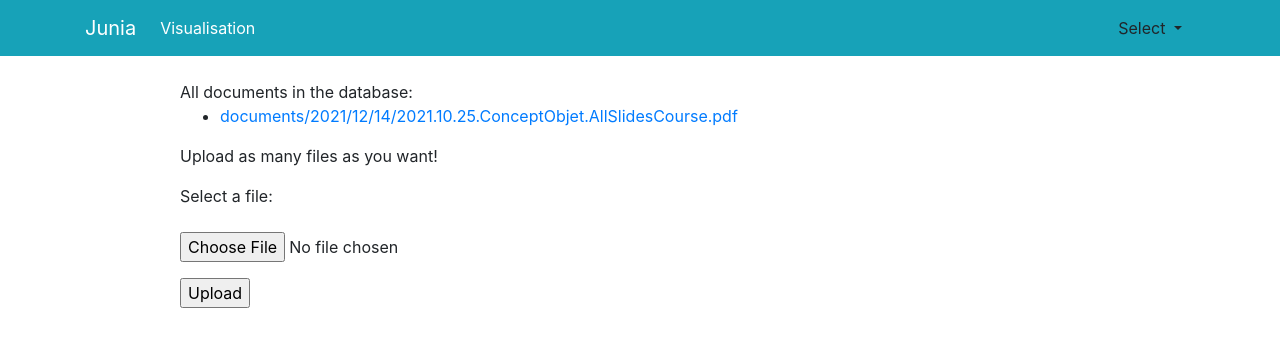
After one commit to Joshuaofori/Junia_Visualisation_Yes, a Django app: page /forms in a window 1280 px wide. The commit adds this page. Shown: the top 347 px of the page. Run offline with Django 3.2, Linux system fonts and the light colour scheme; data comes from the database, SQL or seed files in the repository; both versions use the stored data as it was after the commit; parts of the project's set-up code (start-up, migrations or seed data) failed here and were passed over.

Commit message:
finished

```diff
--- a/projectjunia/urls.py
+++ b/projectjunia/urls.py
@@ -18,8 +18,16 @@ Including another URLconf
 from django.contrib import admin
 from django.urls import path
 from visualisation.views import main_view
+from visualisation.views import my_view
+from visualisation.views import second_view
+from visualisation.views import third_view
+from visualisation.views import fourth_view
 
 urlpatterns = [
     path('admin/', admin.site.urls),
-     path('',main_view,name='main_view'),
+    path('',my_view,name='main_view'),
+    path('forms',my_view,name='upload file'),
+    path('secondview',second_view),
+    path('thirdview',third_view),
+    path('fourthview',fourth_view)
 ]
--- /dev/null
+++ b/templates/dashboard/upload.html
@@ -0,0 +1,38 @@
+{% extends 'partials/base.html' %}
+{% block title %}Home Page{% endblock %}
+
+{% block content %}
+<div class="container">
+    <div class="row mt-4">
+        <div class="col-md-10 offset-md-1">
+            {% if documents %}
+            All documents in the database:
+            <ul>
+                {% for document in documents %}
+                    <li><a href="{{ document.docfile.url }}">{{ document.docfile.name }}</a></li>
+                {% endfor %}
+            </ul>
+        {% else %}
+            <p>No documents.</p>
+        {% endif %}
+
+        <!-- Upload form. Note enctype attribute! -->
+        <form action="" method="post" enctype="multipart/form-data">
+            {% csrf_token %}
+            {{ message }}
+            <p>{{ form.non_field_errors }}</p>
+
+            <p>{{ form.docfile.label_tag }} {{ form.docfile.help_text }}</p>
+
+            <p>
+                {{ form.docfile.errors }}
+                {{ form.docfile }}
+            </p>
+
+            <p><input type="submit" value="Upload"/></p>
+        </form>
+        </div>
+    </div>
+</div>
+
+{% endblock %}
--- a/templates/partials/nav.html
+++ b/templates/partials/nav.html
@@ -14,5 +14,17 @@
                 </li>
             </ul>
         </div>
+        <div class="dropdown">
+            <a class="btn  dropdown-toggle" href="#" role="button" id="dropdownMenuLink" data-toggle="dropdown" aria-expanded="false">
+              Select
+            </a>
+
+            <div class="dropdown-menu" aria-labelledby="dropdownMenuLink">
+              <a class="dropdown-item" href="#">Days</a>
+              <a class="dropdown-item" href="#">Week</a>
+              <a class="dropdown-item" href="#">Month</a>
+              <a class="dropdown-item" href="#">Year</a>
+            </div>
+          </div>
     </div>
 </nav>
--- /dev/null
+++ b/visualisation/forms.py
@@ -0,0 +1,5 @@
+from django import forms
+
+
+class DocumentForm(forms.Form):
+    docfile = forms.FileField(label='Select a file')
--- a/visualisation/models.py
+++ b/visualisation/models.py
@@ -10,3 +10,11 @@ class Visualisation(models.Model):
 
     def __str__(self):
         return self.item
+
+
+
+
+
+
+class Document(models.Model):
+    docfile = models.FileField(upload_to='documents/%Y/%m/%d')
--- /dev/null
+++ b/visualisation/util2.py
@@ -0,0 +1,117 @@
+
+import pandas as pd
+import numpy as np
+import matplotlib.pyplot as plt
+import seaborn as sns
+import calendar
+import itertools
+import matplotlib.pyplot as plt
+import base64
+from io import BytesIO
+import seaborn as sns
+
+#Booléen
+bool_percent=False
+bool_smooth=True
+
+bool_weekend=False
+
+bool_annee=False
+bool_mois=True
+choix_mois=9
+choix_annee=2020 if choix_mois>=9 else 2021
+bool_semaine=False
+choix_semaine=38
+amphi = pd.read_csv("/home/joshua/Downloads/csv_amphi.csv",sep=";",encoding="cp1252")
+
+def smooth(y, box_pts):
+    box = np.ones(box_pts)/box_pts
+    y_smooth = np.convolve(y, box, mode='same')
+    return y_smooth
+
+amphi["date"] = pd.to_datetime(amphi["date"],format='%d/%m/%Y')
+amphi["Debut.evenement"] = pd.to_datetime(amphi["Début.Événement"],format='%d/%m/%Y %H:%M')
+amphi["Fin.evenement"] = pd.to_datetime(amphi["Fin.Événement"],format='%d/%m/%Y %H:%M')
+
+nb_places = amphi["Nombre de places.Ressource"][0]
+#print(amphi.info())
+
+date_rng = pd.date_range(min(amphi["Debut.evenement"]), max(amphi["Fin.evenement"]),freq='0.5H')
+#print(date_rng)
+
+# associe à chaque demi-heure le nombre d'élèves dans la salle
+# temps de chargement : 4 min
+nb_eleves=[0 for i in date_rng]
+
+for i in range(len(amphi["Fin.evenement"])):
+    j=0
+    while j<len(date_rng):
+        if not (amphi["Fin.evenement"][i]<=date_rng[j] or amphi["Debut.evenement"][i]>date_rng[j]):
+            nb_eleves[j]=max(nb_eleves[j],amphi["Nombre d'apprenants inscrits.Intervention"][i])
+        j+=1
+    if i%int(len(amphi["Code.Ressource"])/10)==0:
+        print(round(i/len(amphi["Code.Ressource"]),1),end=" ")
+print('fin')
+
+df_eleves = pd.DataFrame({'nb_eleves':nb_eleves},index=pd.to_datetime(date_rng))
+df_eleves.insert(1, 'year', df_eleves.index.isocalendar().year)
+df_eleves.insert(2, 'month', df_eleves.index.month)
+df_eleves.insert(3, 'week', df_eleves.index.isocalendar().week)
+df_eleves.insert(4, 'weekday', df_eleves.index.weekday)
+df_eleves.insert(5, 'time', df_eleves.index.time)
+print(df_eleves)
+
+
+def get_graph2():
+    buffer = BytesIO()
+    plt.savefig(buffer, format='png')
+    buffer.seek(0)
+    image_png = buffer.getvalue()
+    graph = base64.b64encode(image_png)
+    graph = graph.decode('utf-8')
+    buffer.close()
+    return graph
+
+def get_util2_first():
+    df_eleves_graphe=df_eleves.copy()
+    df_eleves_graphe=df_eleves_graphe.resample('1D').apply(lambda x : max(x))
+    plt.close()
+    fig, ax = plt.subplots()
+
+    if bool_weekend:
+      df_eleves_graphe=df_eleves_graphe[ ((df_eleves_graphe["weekday"]!=6) & (df_eleves_graphe["weekday"]!=5)) ]
+
+
+    if bool_percent:
+        df_eleves_graphe["nb_eleves"]=df_eleves_graphe["nb_eleves"]/nb_places*100
+        cap=100
+        ax.set_ylabel("Pourcentage d'élèves dans la salle")
+    else:
+        cap=150
+        ax.set_ylabel("nombre d'élèves dans la salle")
+
+    if bool_annee:
+
+        plt.plot(df_eleves_graphe.index,df_eleves_graphe["nb_eleves"], color="black")
+        ax.axhline(cap, color="red", ls="--")
+        if bool_smooth:
+            y_smooth=smooth(df_eleves_graphe["nb_eleves"],30)
+            plt.plot(df_eleves_graphe.index, y_smooth, color="#68A3E6" )
+            plt.fill_between(df_eleves_graphe.index, y_smooth, color = '#97BDE7')
+
+        ax.set_xlabel('année scolaire 2020/2021')
+        plt.title("Capacité de l'amphi C304 ("+str(nb_places)+" places) sur l'année 2020/21, par jour")
+
+    elif bool_mois:
+        df_eleves_mois = df_eleves[ (df_eleves["month"]==choix_mois) ]
+        plt.plot(df_eleves_mois.index,df_eleves_mois["nb_eleves"], color="black")
+        ax.axhline(cap, color="red", ls="--")
+    if bool_smooth:
+        y_smooth=smooth(df_eleves_mois["nb_eleves"],60)
+        plt.plot(df_eleves_mois.index, y_smooth, color="#68A3E6" )
+        plt.fill_between(df_eleves_mois.index, y_smooth, color = '#97BDE7')
+
+    ax.set_xlabel('mois de '+calendar.month_name[choix_mois])
+    plt.title("Capacité de l'amphi C304 ("+str(nb_places)+" places)")
+    graph = get_graph2()
+    return graph
--- a/visualisation/utils.py
+++ b/visualisation/utils.py
@@ -27,7 +27,7 @@ def get_graph():
 
 def get_plot(x,y):
     plt.switch_backend('AGG')
-    plt.figure(figsize=(10,5))
+    plt.figure(figsize=(10,7))
     plt.title('visualisation')
     plt.plot(x,y)
     plt.xticks(rotation=45)
@@ -97,5 +97,5 @@ def get_first():
     axes.yaxis.set_ticklabels(['Lundi', 'Mardi', 'Mercredi', 'Jeudi', 'Vendredi','Samedi','Dimanche'],rotation = 0)
     axes.set_xlabel('année scolaire 2020/2021')
     axes.set_ylabel("jour de la semaine")
-    graph = get_graph();
-    return graph;
+    graph = get_graph()
+    return graph
--- a/visualisation/views.py
+++ b/visualisation/views.py
@@ -1,15 +1,76 @@
-from django.shortcuts import render
+from django.shortcuts import redirect,render
 from .models import Visualisation
 from .utils import get_first, get_plot, get_seaplot
-
+from .util2 import get_util2_first
+# Imaginary function to handle an uploaded file.
+from django.http import HttpResponseRedirect
+from .models import Document
+from .forms import DocumentForm
 # Create your views here.
 
 def main_view(request):
+    my_view(request)
     qv = Visualisation.objects.all()
     x = [x.item for x in qv]
     y = [y.price for y in qv]
-    # chart = get_plot(x,y)
+    #chart = get_plot(x,y)
     chart = get_seaplot()
-    # chart = get_first()
+    #chart = get_first()
+    #chart = get_util2_first()
 
     return render(request,'dashboard/index.html',{'chart': chart})
+
+def second_view(request):
+    qv = Visualisation.objects.all()
+    x = [x.item for x in qv]
+    y = [y.price for y in qv]
+    #chart = get_plot(x,y)
+    chart = get_first()
+    #chart = get_util2_first()
+    return render(request,'dashboard/index.html',{'chart': chart})
+
+def third_view(request):
+    qv = Visualisation.objects.all()
+    x = [x.item for x in qv]
+    y = [y.price for y in qv]
+    #chart = get_plot(x,y)
+    # chart = get_first()
+    chart = get_util2_first()
+    return render(request,'dashboard/index.html',{'chart': chart})
+
+def fourth_view(request):
+    qv = Visualisation.objects.all()
+    x = [x.item for x in qv]
+    y = [y.price for y in qv]
+    chart = get_plot(x,y)
+    # chart = get_first()
+    # chart = get_util2_first()
+    return render(request,'dashboard/index.html',{'chart': chart})
+
+
+
+
+
+def my_view(request):
+    print(f"Great! You're using Python 3.6+. If you fail here, use the right version.")
+    message = 'Upload as many files as you want!'
+    # Handle file upload
+    if request.method == 'POST':
+        form = DocumentForm(request.POST, request.FILES)
+        if form.is_valid():
+            newdoc = Document(docfile=request.FILES['docfile'])
+            newdoc.save()
+
+            # Redirect to the document list after POST
+            return redirect('my-view')
+        else:
+            message = 'The form is not valid. Fix the following error:'
+    else:
+        form = DocumentForm()  # An empty, unbound form
+
+    # Load documents for the list page
+    documents = Document.objects.all()
+
+    # Render list page with the documents and the form
+    context = {'documents': documents, 'form': form, 'message': message}
+    return render(request, 'dashboard/upload.html', context)
```
Also changed, not shown: db.sqlite3, visualisation/migrations/0002_document.py (added), 1 other file.
